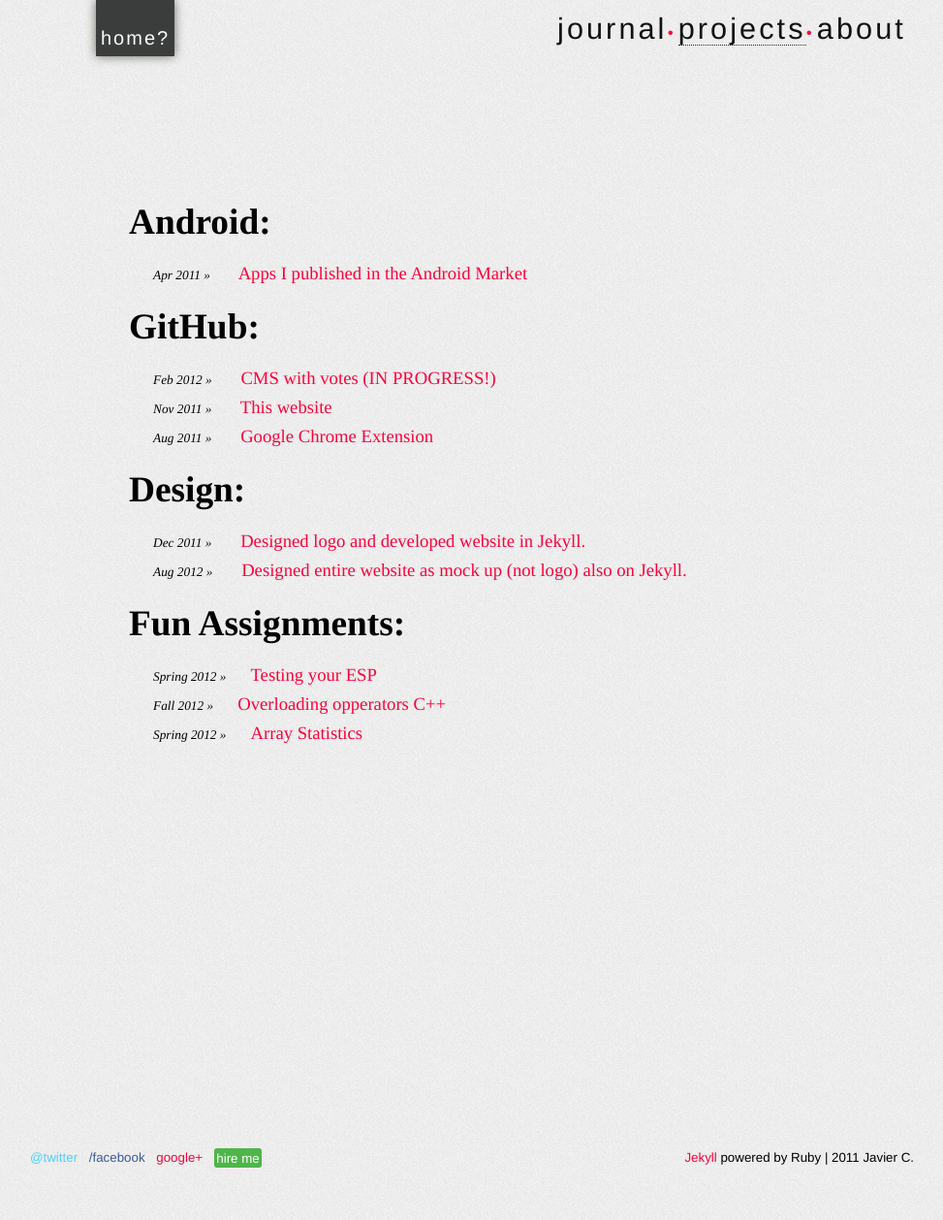
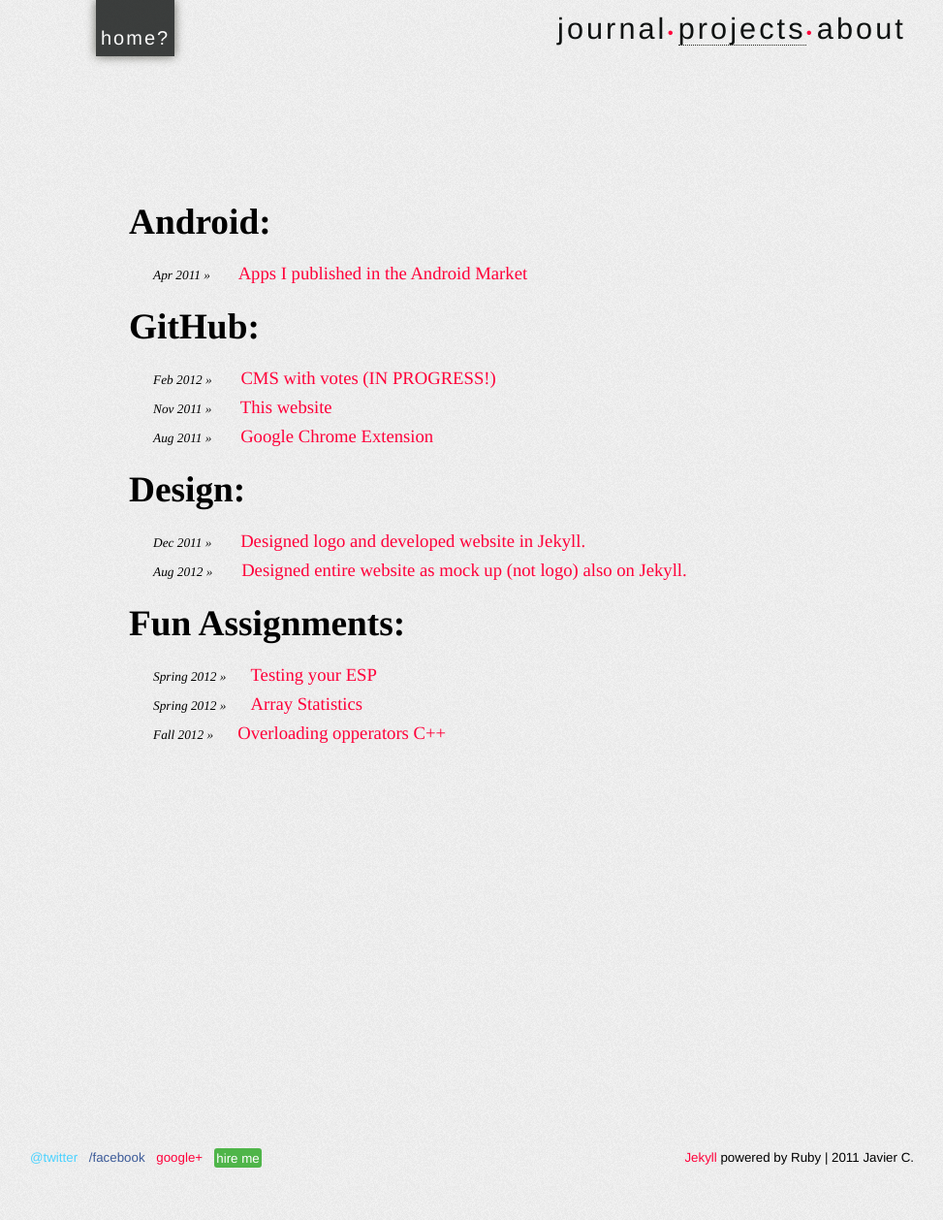
Before and after one commit to javierchavez/javierchavez.github.com, a Jekyll site: the page built from projects.html, in a window 1280 px wide. Shown: the whole page at 97% size, without its empty margins (157-1130 px from the left). Built offline with Jekyll 4.4.1, drawn with Linux system fonts in a browser that asks for light colours; nearby versions of some CDN libraries.

Commit message:
chron job on projects

```diff
--- a/projects.html
+++ b/projects.html
@@ -35,9 +35,11 @@ title: Projects
 	</h1>
 	<ul>
 		<li><span class="project_date">Spring 2012 &raquo;</span><a href="http://itsnotartitscode.com/Javascript-Assignments/Chavez-Javier_P4%20v2/">Testing your ESP</a></li>
-		<li><span class="project_date">Fall   2012 &raquo;</span><a href="https://github.com/javierchavez/Cpp2-Assignments/tree/master/Overload%20Opps/v6/ChavezP8">Overloading opperators C++</a></li>
 	</ul>
 	<ul>
-	<li><span class="project_date">Spring 2012 &raquo;</span><a href="http://itsnotartitscode.com/Javascript-Assignments/Chavez-Javier_P6/">Array Statistics</a></li>
+		<li><span class="project_date">Spring 2012 &raquo;</span><a href="http://itsnotartitscode.com/Javascript-Assignments/Chavez-Javier_P6/">Array Statistics</a></li>
+	</ul>
+	<ul>
+		<li><span class="project_date">Fall 2012 &raquo;</span><a href="https://github.com/javierchavez/Cpp2-Assignments/tree/master/Overload%20Opps/v6/ChavezP8">Overloading opperators C++</a></li>
 	</ul>
 </div>
```
